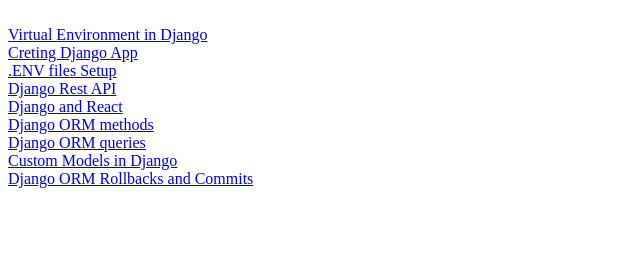
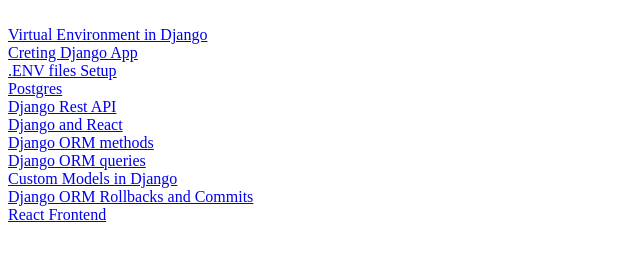
Before and after one commit to prajwalpokhrel/prajwalpokhrel, a plain HTML site: page journal.html in a window 1280 px wide. Shown: the whole page, without its empty margins (0-640 px from the left). Drawn offline with Linux system fonts and the light colour scheme.

Commit message:
another link

```diff
--- a/journal.html
+++ b/journal.html
@@ -13,6 +13,8 @@
     <br/>
     <a href="https://dev.to/defidelity/protect-your-sensitive-data-a-guide-to-env-files-in-django-499e#:~:text=env%20at%20the%20root%20of,%2C%20gitlab%2C%20etc)%20system.">.ENV files Setup</a>
     <br/>
+    <a href="https://stackpython.medium.com/how-to-start-django-project-with-a-database-postgresql-aaa1d74659d8">Postgres</a>
+    <br/>
     <a href="https://radixweb.com/blog/create-rest-api-using-django-rest-framework">Django Rest API</a>
     <br/>
     <a href="https://www.digitalocean.com/community/tutorials/build-a-to-do-application-using-django-and-react#step-3-setting-up-the-frontend">Django and React</a>
@@ -24,5 +26,7 @@
     <a href="https://medium.com/@akshatgadodia/chapter-8-extending-querysets-with-custom-methods-in-django-orm-d0b13f05408f">Custom Models in Django</a>
     <br/>
     <a href="https://www.gormanalysis.com/blog/intro-to-sqlalchemy/#rollback-vs-commit">Django ORM Rollbacks and Commits</a>
+    <br/>
+    <a href="https://blog.logrocket.com/build-react-typescript-app-vite/">React Frontend</a>
 </body>
 </html>
```
